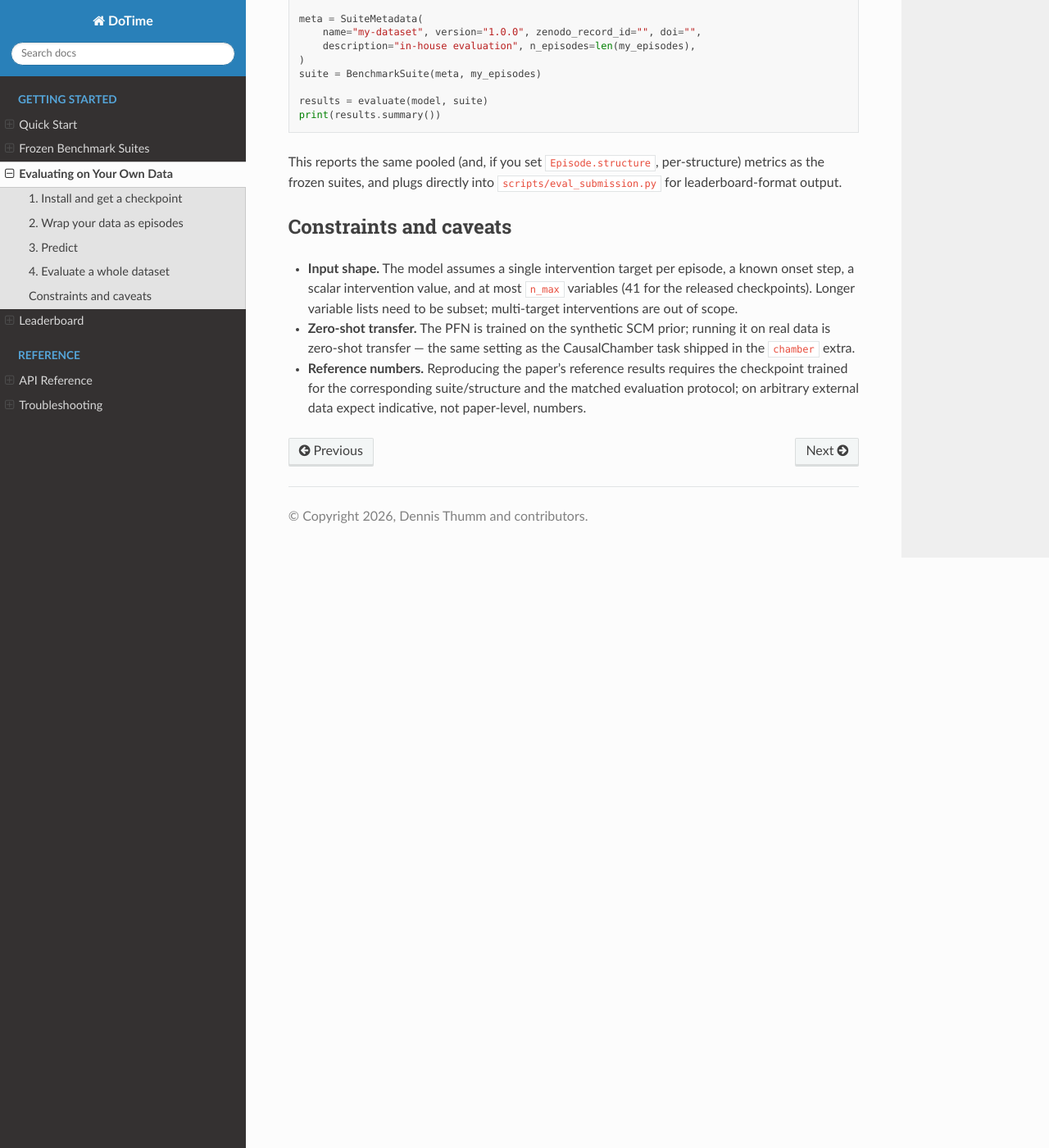
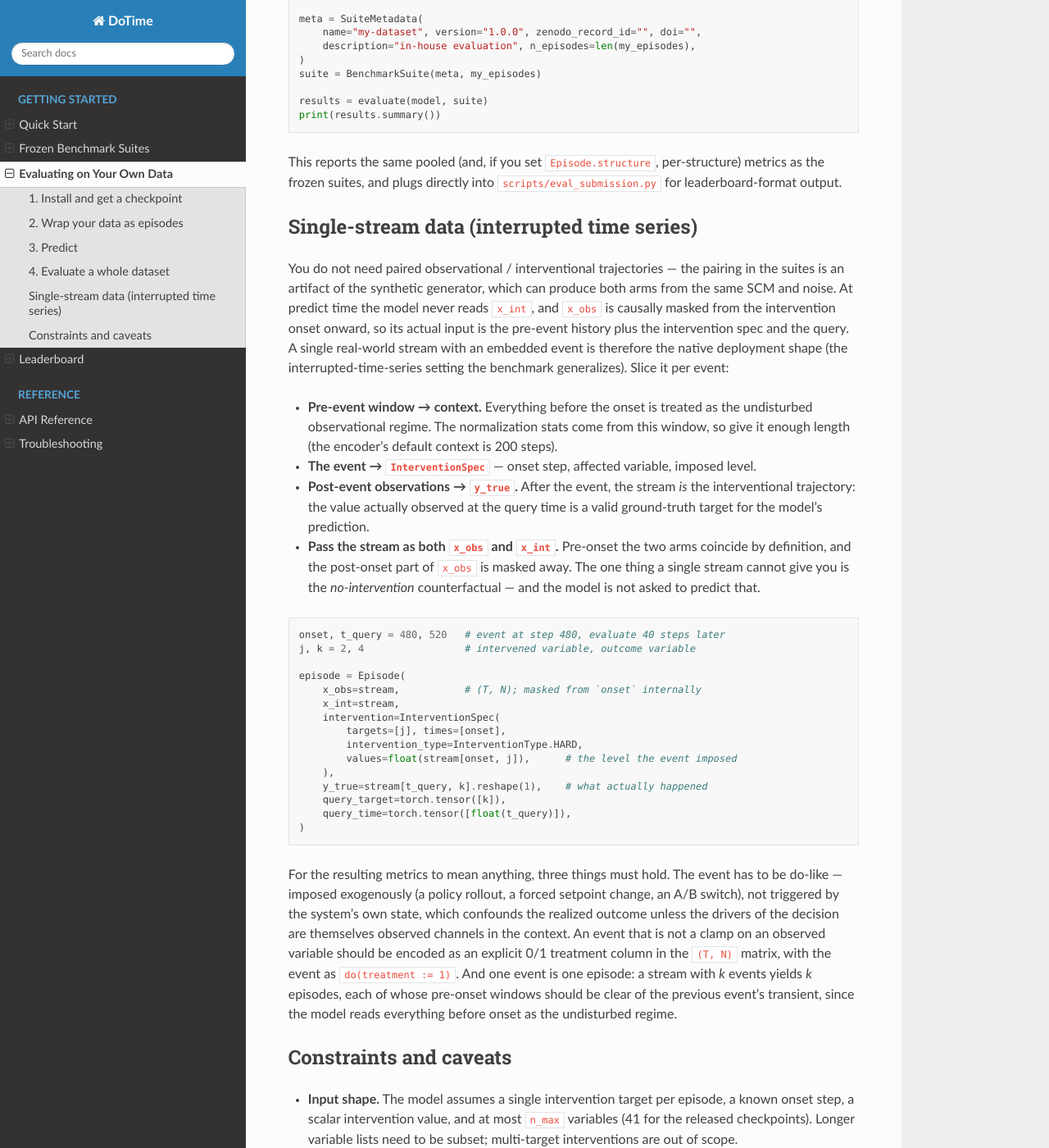
Before and after one commit to thummd/dotime, a Sphinx documentation site: the page built from docs/custom_data.md, in a window 1280 px wide and 1400 px high, scrolled down 1711 px. Shown: the whole window at 82% size. Built offline with Sphinx 7.4.7 and the Read the Docs theme 3.1.0, drawn with Linux system fonts in a browser that asks for light colours.

Commit message:
Docs: add single-stream (ITS) subsection to own-data evaluation page
Paired obs/int trajectories are a synthetic-suite artifact; at predict
time the model only sees the pre-onset history plus the intervention
spec. Document how to slice episodes out of one real-world stream with
embedded events, and the validity conditions (exogenous events,
treatment-column encoding, clean pre-onset windows).

````diff
--- a/docs/custom_data.md
+++ b/docs/custom_data.md
@@ -90,6 +90,60 @@ This reports the same pooled (and, if you set `Episode.structure`,
 per-structure) metrics as the frozen suites, and plugs directly into
 `scripts/eval_submission.py` for leaderboard-format output.
 
+## Single-stream data (interrupted time series)
+
+You do not need paired observational / interventional trajectories — the
+pairing in the suites is an artifact of the synthetic generator, which can
+produce both arms from the same SCM and noise. At predict time the model never
+reads `x_int`, and `x_obs` is causally masked from the intervention onset
+onward, so its actual input is the pre-event history plus the intervention
+spec and the query. A single real-world stream with an embedded event is
+therefore the native deployment shape (the interrupted-time-series setting the
+benchmark generalizes). Slice it per event:
+
+- **Pre-event window → context.** Everything before the onset is treated as
+  the undisturbed observational regime. The normalization stats come from this
+  window, so give it enough length (the encoder's default context is 200
+  steps).
+- **The event → `InterventionSpec`** — onset step, affected variable, imposed
+  level.
+- **Post-event observations → `y_true`.** After the event, the stream *is* the
+  interventional trajectory: the value actually observed at the query time is
+  a valid ground-truth target for the model's prediction.
+- **Pass the stream as both `x_obs` and `x_int`.** Pre-onset the two arms
+  coincide by definition, and the post-onset part of `x_obs` is masked away.
+  The one thing a single stream cannot give you is the *no-intervention*
+  counterfactual — and the model is not asked to predict that.
+
+```python
+onset, t_query = 480, 520   # event at step 480, evaluate 40 steps later
+j, k = 2, 4                 # intervened variable, outcome variable
+
+episode = Episode(
+    x_obs=stream,           # (T, N); masked from `onset` internally
+    x_int=stream,
+    intervention=InterventionSpec(
+        targets=[j], times=[onset],
+        intervention_type=InterventionType.HARD,
+        values=float(stream[onset, j]),      # the level the event imposed
+    ),
+    y_true=stream[t_query, k].reshape(1),    # what actually happened
+    query_target=torch.tensor([k]),
+    query_time=torch.tensor([float(t_query)]),
+)
+```
+
+For the resulting metrics to mean anything, three things must hold. The event
+has to be do-like — imposed exogenously (a policy rollout, a forced setpoint
+change, an A/B switch), not triggered by the system's own state, which
+confounds the realized outcome unless the drivers of the decision are
+themselves observed channels in the context. An event that is not a clamp on
+an observed variable should be encoded as an explicit 0/1 treatment column in
+the `(T, N)` matrix, with the event as `do(treatment := 1)`. And one event is
+one episode: a stream with *k* events yields *k* episodes, each of whose
+pre-onset windows should be clear of the previous event's transient, since the
+model reads everything before onset as the undisturbed regime.
+
 ## Constraints and caveats
 
 - **Input shape.** The model assumes a single intervention target per episode,
````
